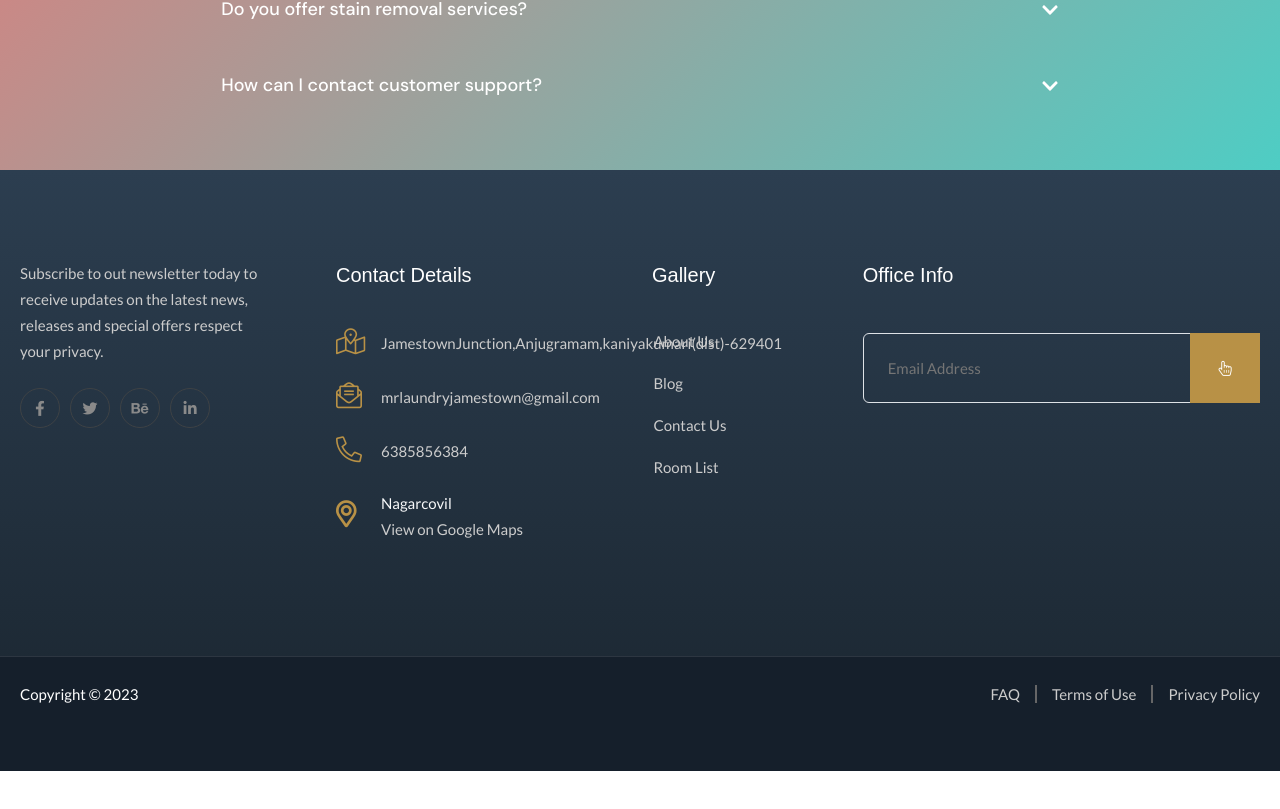
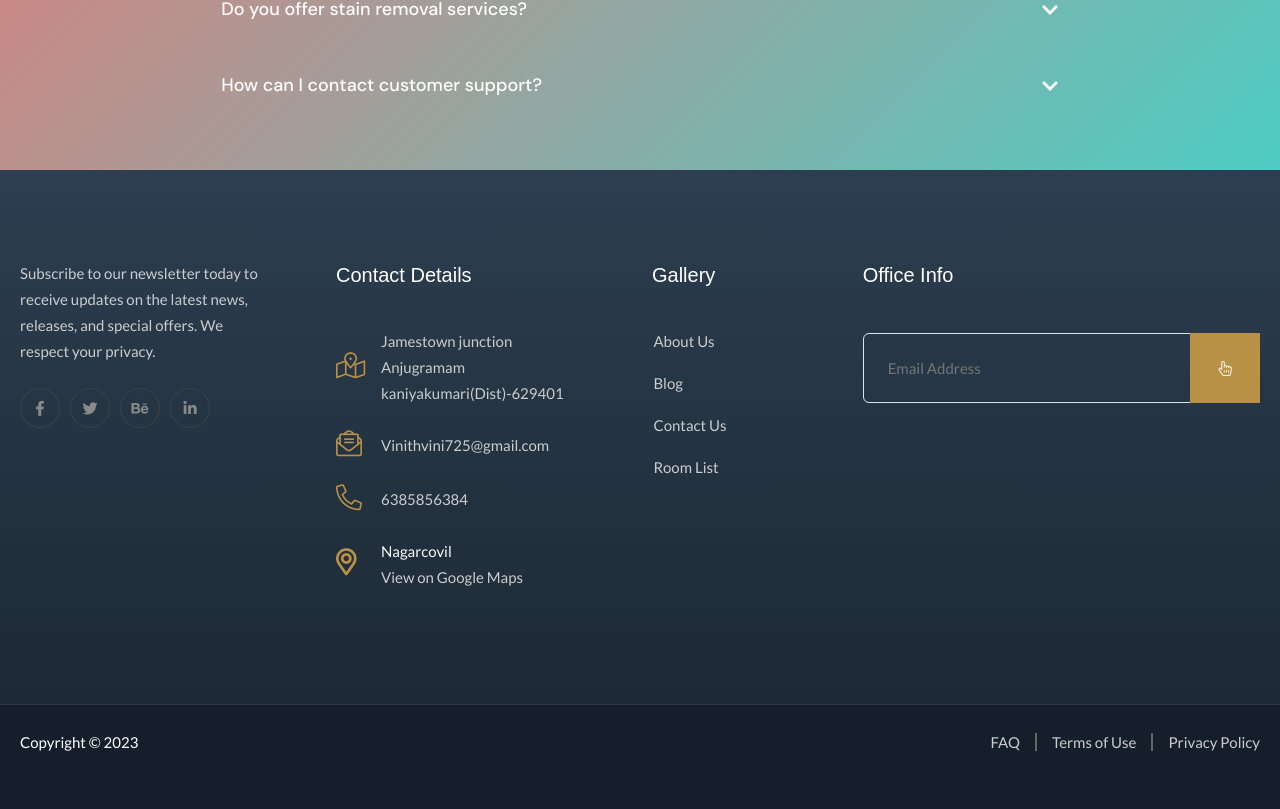
Before and after one commit to jamestownmrlaundry/final3, a Next.js app: page / in a window 1280 px wide. Shown: the part 7393-8202 px from the top of the page. Before the commit the page ends 8164 px from the top, so only its background shows below. Built offline with nearby package versions, Linux system fonts and the light colour scheme; a web font is replaced by a local one.

Commit message:
Update footerOne.js

```diff
--- a/components/data/footerOne.js
+++ b/components/data/footerOne.js
@@ -1,7 +1,7 @@
 const footerOne = {
     logo: '/assets/img/logo-9.png',
     title_1: 'About Us',
-    description: 'Subscribe to out newsletter today to receive updates on the latest news, releases and special offers respect your privacy.',
+    description: 'Subscribe to our newsletter today to receive updates on the latest news, releases, and special offers. We respect your privacy.',
     title_2: 'Other Pages',
     widgetMenus: [
         {link:'/about',title:'About Us'},
@@ -11,12 +11,24 @@ const footerOne = {
     ],
     title_3: 'Gallery',
     title_4: 'Office Info',
-    office_des: '1234 Lake Tahoe Blvd, South Lake Tahoe , California USA',
+    office_des: '1234 Lake Tahoe Blvd, South Lake Tahoe, California USA',
     officeInfos: [
-        {info:'JamestownJunction,Anjugramam,kaniyakumari(dist)-629401',icon: <i className="fal fa-map-marked-alt"></i>},
-        {link:'mailto:mrlaundryjamestown@gmail.com',info:'mrlaundryjamestown@gmail.com',icon: <i className="fal fal fa-envelope-open-text"></i>},
-        {link:'tel:+125(895)658568',info:'6385856384',icon: <i className='fal fa-phone-alt'></i>}
+        {
+            link: 'https://www.google.com/maps?q=8.1486944,77.5571944',
+            info: <>Jamestown junction Anjugramam <br /> kaniyakumari(Dist)-629401</>,
+            icon: <i className="fal fa-map-marked-alt"></i>
+        },
+        {
+            link: 'mailto:Vinithvini725@gmail.com',
+            info: 'Vinithvini725@gmail.com',
+            icon: <i className="fal fa-envelope-open-text"></i>
+        },
+        {
+            link: 'tel:+125(895)658568',
+            info: '6385856384',
+            icon: <i className='fal fa-phone-alt'></i>
+        }
     ],
-  }
+}
 
-  export default footerOne;
+export default footerOne;
```
